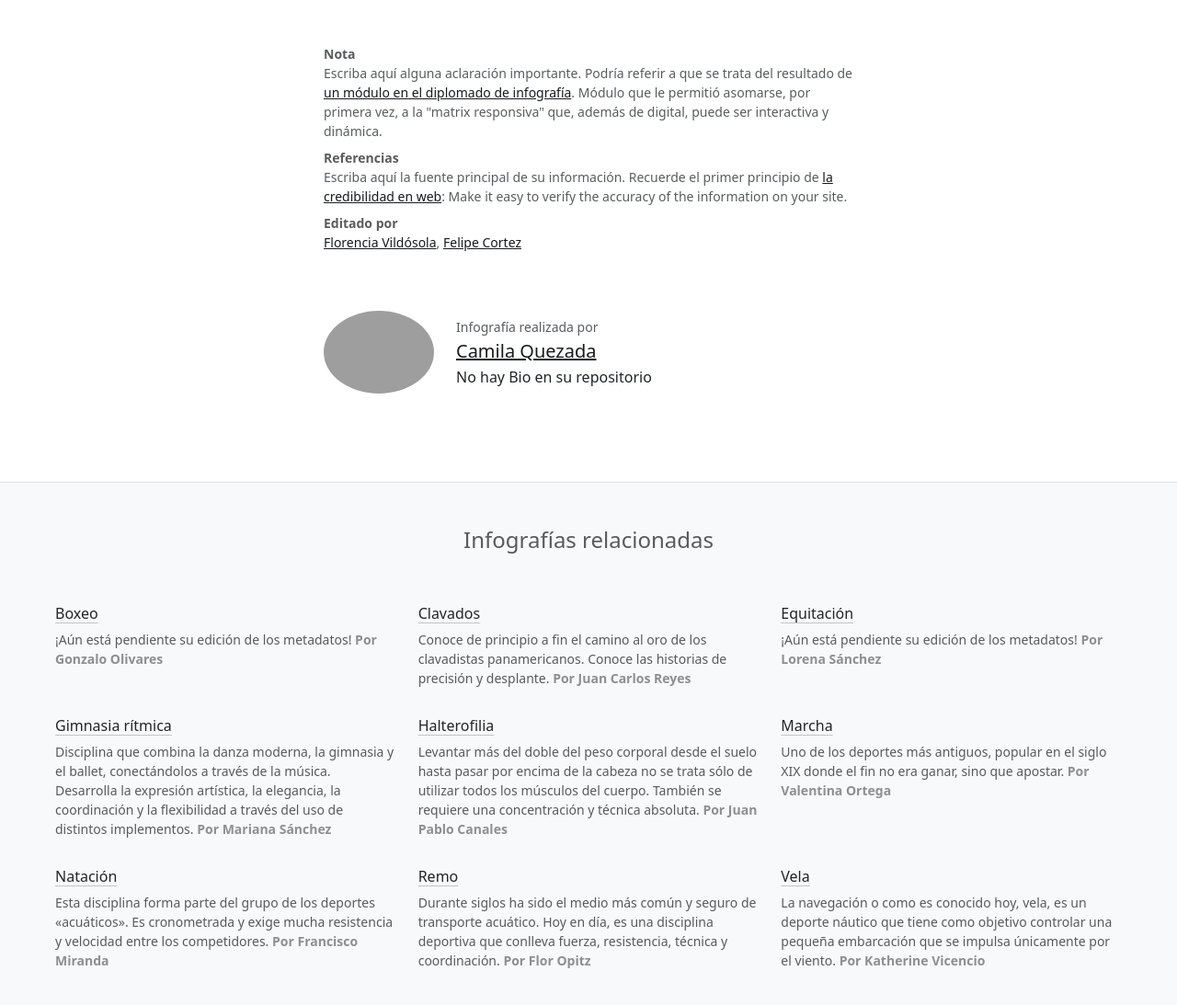
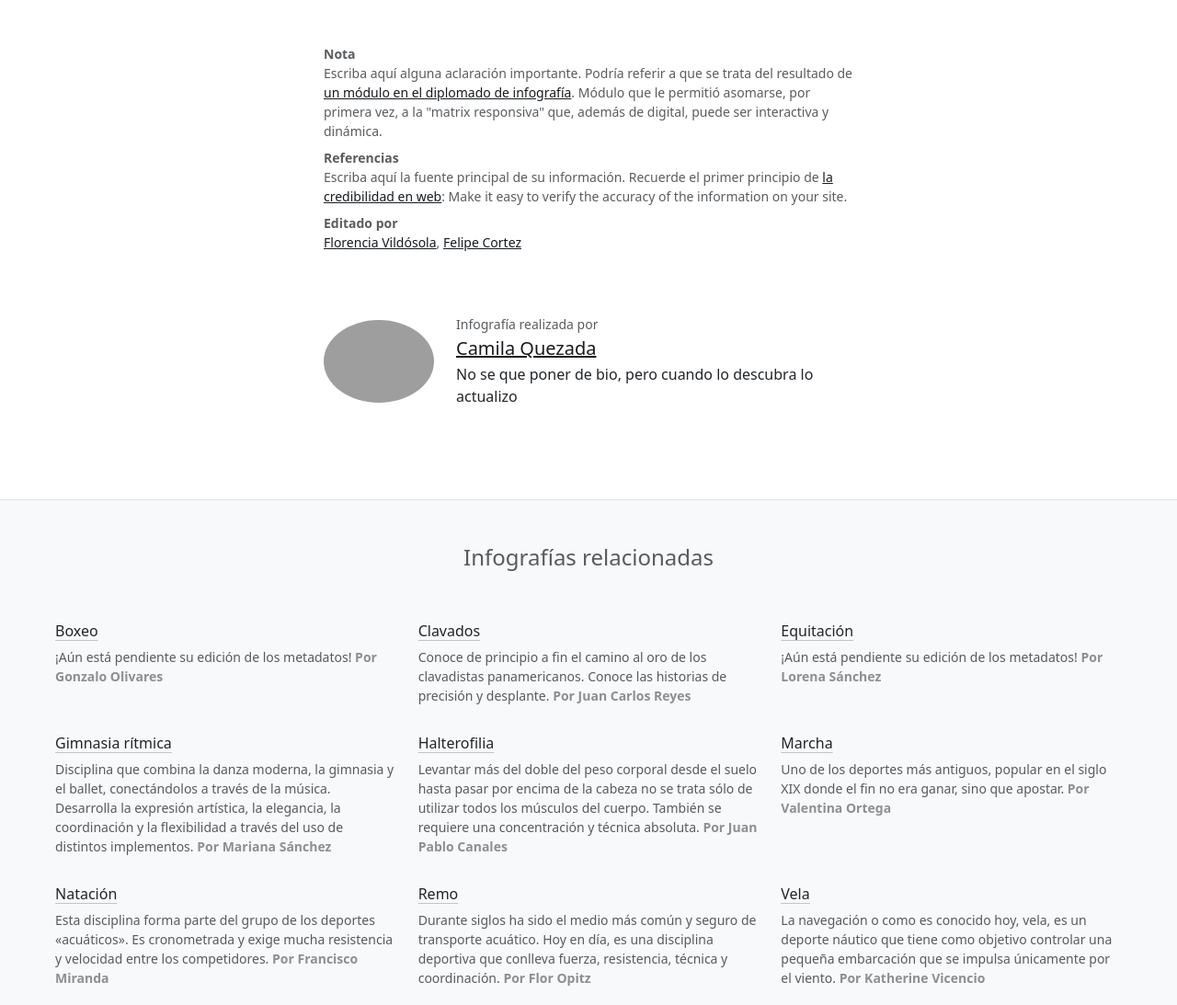
Before and after one commit to diplomado-infografia/camila-quezada, a plain HTML site: page index.html in a window 1280 px wide. Shown: the top 1093 px of the page at 92% size. Drawn offline with nearby package versions, Linux system fonts and the light colour scheme; grey boxes are pictures that could not be loaded.

Commit message:
Update index.html

```diff
--- a/index.html
+++ b/index.html
@@ -122,7 +122,7 @@
                     title: "Ciclismo en ruta",
                     description: "Esta disciplina consiste en carreras multitudinarias y contrarrelojes que se disputan normalmente por carreteras asfaltadas al aire libre.",
                     author: "Camila Quezada",
-                    about: "No hay Bio en su repositorio",
+                    about: "No se que poner de bio, pero cuando lo descubra lo actualizo",
                     account: "https://github.com/camiquezo",
                     mugshot: "https://avatars.githubusercontent.com/u/103609379?v=4",
                     final: "https://diplomado-infografia.github.io/camila-quezada/",
```
